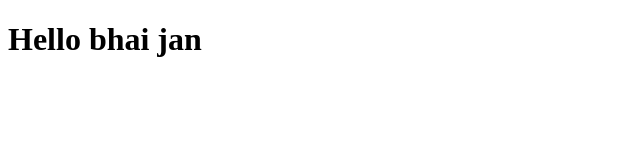
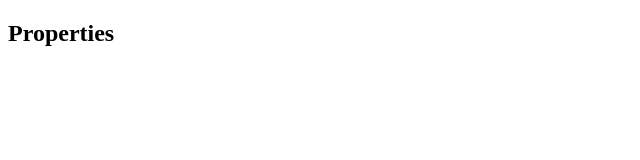
Before and after one commit to Zulfiqar-AIi/Javascript-Crash-Course, a plain HTML site: page JavascriptLearnAndEarn/Project02/properties.html in a window 1280 px wide. Shown: the whole page, without its empty margins (0-640 px from the left). Drawn offline with Linux system fonts and the light colour scheme.

Commit message:
property

```diff
--- a/JavascriptLearnAndEarn/Project02/hello.html
+++ b/JavascriptLearnAndEarn/Project02/properties.html
@@ -3,9 +3,9 @@
 <head>
     <meta charset="UTF-8">
     <meta name="viewport" content="width=device-width, initial-scale=1.0">
-    <title>Document</title>
+    <title>Property Maker</title>
 </head>
 <body>
-    <h1>Hello bhai jan</h1>
+    <h2>Properties</h2>
 </body>
 </html>
```
